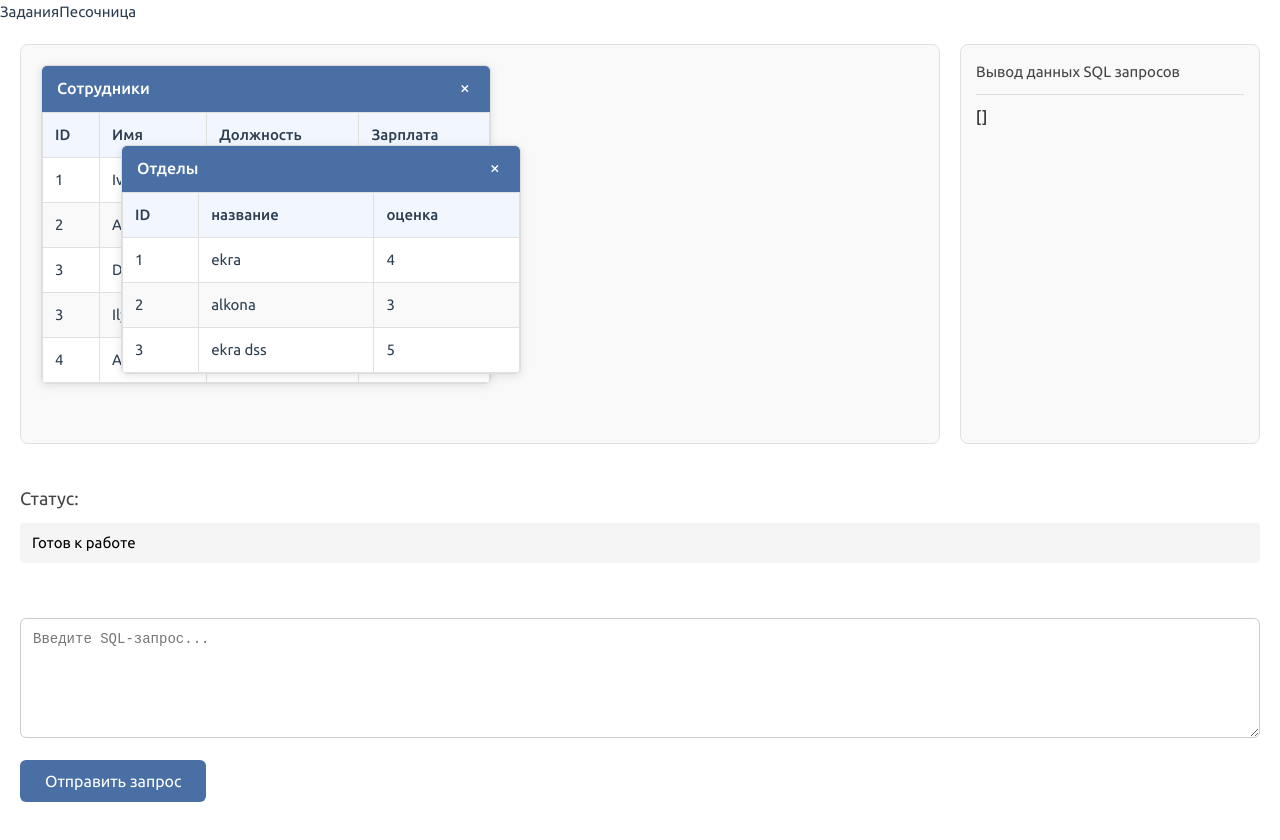
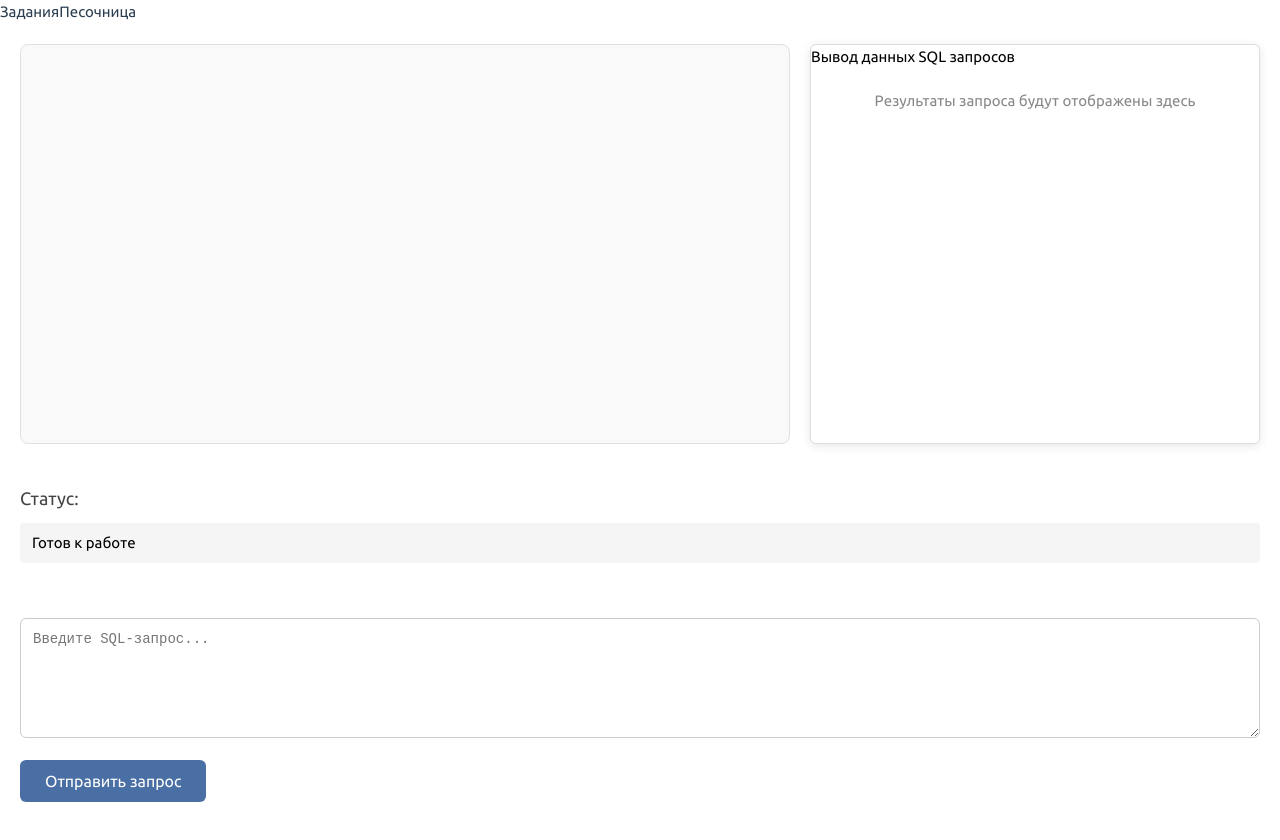
Before and after one commit to imadji/visual-sql-trainer, a Vue app in the folder client/: page /workspace in a window 1280 px wide. Both pictures are taken after a click on the button "Песочница". Shown: the top 840 px of the page. Built offline with nearby package versions, Linux system fonts and the light colour scheme; the HTML template or start-up script is replaced by a standard one.

Commit message:
add label for output select

```diff
--- a/client/src/components/SandboxView.vue
+++ b/client/src/components/SandboxView.vue
@@ -39,7 +39,36 @@
       <div class="right-container">
         <h3>Вывод данных SQL запросов</h3>
         <div class="right-content">
-          {{ testDataTable }}
+          <div v-if="testDataTable?.name" class="result-table">
+            <div class="table-header">
+              <h3>{{ testDataTable.name }}</h3>
+            </div>
+            <div class="table-content">
+              <table v-if="testDataTable.headers?.length">
+                <thead>
+                  <tr>
+                    <th v-for="(header, i) in testDataTable.headers" :key="i">
+                      {{ header }}
+                    </th>
+                  </tr>
+                </thead>
+                <tbody>
+                  <tr v-for="(row, rowIndex) in testDataTable.data || []" :key="rowIndex">
+                    <td v-for="(cell, cellIndex) in row" :key="cellIndex">
+                      {{ cell }}
+                    </td>
+                  </tr>
+                  <tr v-if="!testDataTable.data?.length">
+                    <td :colspan="testDataTable.headers?.length || 1" class="empty-message">
+                      Нет данных для отображения
+                    </td>
+                  </tr>
+                </tbody>
+              </table>
+              <div v-else class="no-headers">Нет заголовков для отображения</div>
+            </div>
+          </div>
+          <div v-else class="empty-state">Результаты запроса будут отображены здесь</div>
         </div>
       </div>
     </div>
@@ -60,7 +89,7 @@
 
 <script setup>
 import { useSqlRequest } from "@/stores/authStore";
-import { ref, reactive, onMounted } from "vue";
+import { ref, reactive } from "vue";
 
 const resultTables = reactive([]);
 const testDataTable = ref([]);
@@ -76,7 +105,6 @@ const sendRequest = async () => {
     status.value = "Ошибка: запрос пустой";
     return;
   }
-  testDataTable.value = null;
   const userString = localStorage.getItem("authToken");
   if (!userString) {
     status.value = "Ошибка: пользователь не авторизован";
@@ -90,46 +118,33 @@ const sendRequest = async () => {
     };
     const response = await sqlStore.executeSqlReq(credentials);
     if (response) {
+      if (!response.is_result) {
+        const newTable = {
+          name: response.name || "Результат запроса",
+          headers: response.headers || [],
+          data: response.data || [],
+          position: {
+            x: Math.floor(Math.random() * 100),
+            y: Math.floor(Math.random() * 100),
+          },
+          width: 450,
+          isDragging: false,
+        };
+        resultTables.push(newTable);
+      } else {
+        testDataTable.value = {
+          name: response.name || "Результат запроса",
+          headers: response.headers || [],
+          data: response.data || [],
+        };
+      }
       status.value = "Запрос выполнен успешно";
-      testDataTable.value = response;
     }
   } catch (error) {
     console.error("Ошибка запроса:", error);
     status.value = "Ошибка при выполнении запроса";
+    testDataTable.value = null;
   }
-};
-
-const executeQuery = () => {
-  const newTables = [
-    {
-      name: "Сотрудники",
-      headers: ["ID", "Имя", "Должность", "Зарплата"],
-      data: [
-        [1, "Ivan", "Developer", "100т.р"],
-        [2, "Arseniy", "Developer", "100 т.р"],
-        [3, "Daniil", "Developer", "100 т.р"],
-        [3, "Ilya", "Developer", "100 т.р"],
-        [4, "Artem", "Designer", "100 т.р"],
-      ],
-      position: { x: 20, y: 20 },
-      width: 450,
-      isDragging: false,
-    },
-    {
-      name: "Отделы",
-      headers: ["ID", "название", "оценка"],
-      data: [
-        [1, "ekra", 4],
-        [2, "alkona", 3],
-        [3, "ekra dss", 5],
-      ],
-      position: { x: 100, y: 100 },
-      width: 400,
-      isDragging: false,
-    },
-  ];
-
-  resultTables.push(...newTables);
 };
 
 const startDrag = (e, index) => {
@@ -174,10 +189,6 @@ const stopDrag = () => {
 const removeTable = (index) => {
   resultTables.splice(index, 1);
 };
-
-onMounted(() => {
-  executeQuery();
-});
 </script>
 
 <style lang="scss" scoped>
@@ -210,40 +221,64 @@ onMounted(() => {
 }
 
 .right-container {
-  width: 300px;
-  min-height: 400px;
-  border: 1px solid #e0e0e0;
-  border-radius: 8px;
-  background-color: #f9f9f9;
-  padding: 15px;
+  background: white;
+  border: 1px solid #ddd;
+  width: 450px;
+  border-radius: 6px;
+  box-shadow: 0 2px 10px rgba(0, 0, 0, 0.1);
+  overflow: hidden;
+  .result-table {
+    border: 1px solid #e0e0e0;
+    border-radius: 4px;
+    overflow: hidden;
+    .table-header {
+      padding: 10px;
+      background-color: #4a6fa5;
+      color: white;
+      h3 {
+        margin: 0;
+        font-size: 16px;
+      }
+    }
+    .table-content {
+      max-height: 300px;
+      overflow-y: auto;
+      table {
+        width: 100%;
+        border-collapse: collapse;
+        th,
+        td {
+          padding: 8px 12px;
+          border: 1px solid #e0e0e0;
+        }
+        th {
+          background-color: #f2f2f2;
+          position: sticky;
+          top: 0;
+        }
+        .empty-message {
+          text-align: center;
+          color: #888;
+          font-style: italic;
+        }
+      }
+    }
+  }
 
   h3 {
-    margin-top: 0;
-    color: #444;
-    padding-bottom: 10px;
-    border-bottom: 1px solid #ddd;
+    color: #000;
   }
 
-  .right-content {
-    padding: 10px 0;
-    color: #000;
-
-    p {
-      margin: 8px 0;
-      padding: 8px 12px;
-      background: #f0f0f0;
-      border-radius: 4px;
-      cursor: pointer;
-
-      &:hover {
-        background-color: #e0e0e0;
-      }
-    }
+  .empty-state {
+    color: #888;
+    text-align: center;
+    padding: 20px;
   }
 }
 
 .result-table {
   position: absolute;
+  color: #000; // удалить
   background: white;
   border: 1px solid #ddd;
   border-radius: 6px;
--- a/client/src/stores/authStore.ts
+++ b/client/src/stores/authStore.ts
@@ -57,7 +57,6 @@ export const useAuthStore = defineStore("auth", {
 export const useSqlRequest = defineStore("sql", {
   actions: {
     async executeSqlReq(command: UserDataSql) {
-      console.log(command);
       const response = await axios.post("http://localhost:8000/sql_query", command, {
         headers: {
           "Content-Type": "application/json",
```
